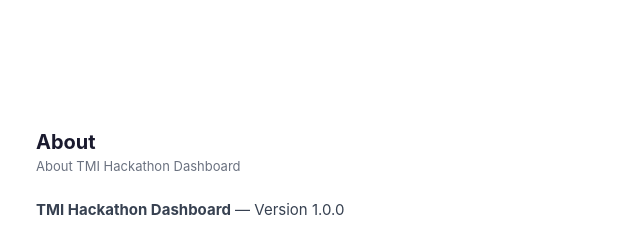
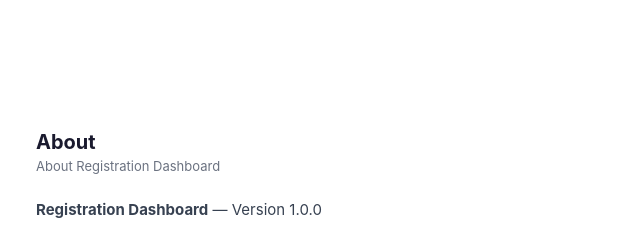
Before and after one commit to Lintshiwe/TMI-Form-Handler, a plain HTML site: page pages/settings.html in a window 1280 px wide. Both pictures are taken after a click on the button "About". Shown: the top 231 px of the page, 534-1174 px from the left. Drawn offline with Linux system fonts and the light colour scheme; no server answers.

Commit message:
Rename to Registration Dashboard, add TMI logo assets

```diff
--- a/pages/settings.html
+++ b/pages/settings.html
@@ -4,7 +4,7 @@
     <meta charset="UTF-8">
     <meta name="viewport" content="width=device-width, initial-scale=1.0">
     <link rel="icon" type="image/png" href="../assets/favicon.png">
-    <title>Settings - TMI Hackathon Dashboard</title>
+    <title>Settings - Registration Dashboard</title>
     <link rel="stylesheet" href="../assets/styles.css">
     <style>
         body { padding: 0; background: #f5f5f5; }
@@ -446,9 +446,9 @@
 
                     <div id="section-about" class="settings-section">
                         <h2>About</h2>
-                        <p class="subtitle">About TMI Hackathon Dashboard</p>
+                        <p class="subtitle">About Registration Dashboard</p>
                         <div class="about-text">
-                            <p><strong>TMI Hackathon Dashboard</strong> — Version 1.0.0</p>
+                            <p><strong>Registration Dashboard</strong> — Version 1.0.0</p>
                             <p>Technology Meets Intelligence (TMI) Hackathon management platform for tracking registrations, analytics, and event settings.</p>
                             <p>Built with modern web standards to provide a seamless event management experience.</p>
                         </div>
```
Also changed, not shown: index.html (+2 -2 lines), pages/analytics.html (+1 -1 lines), pages/registrations.html (+1 -1 lines).
